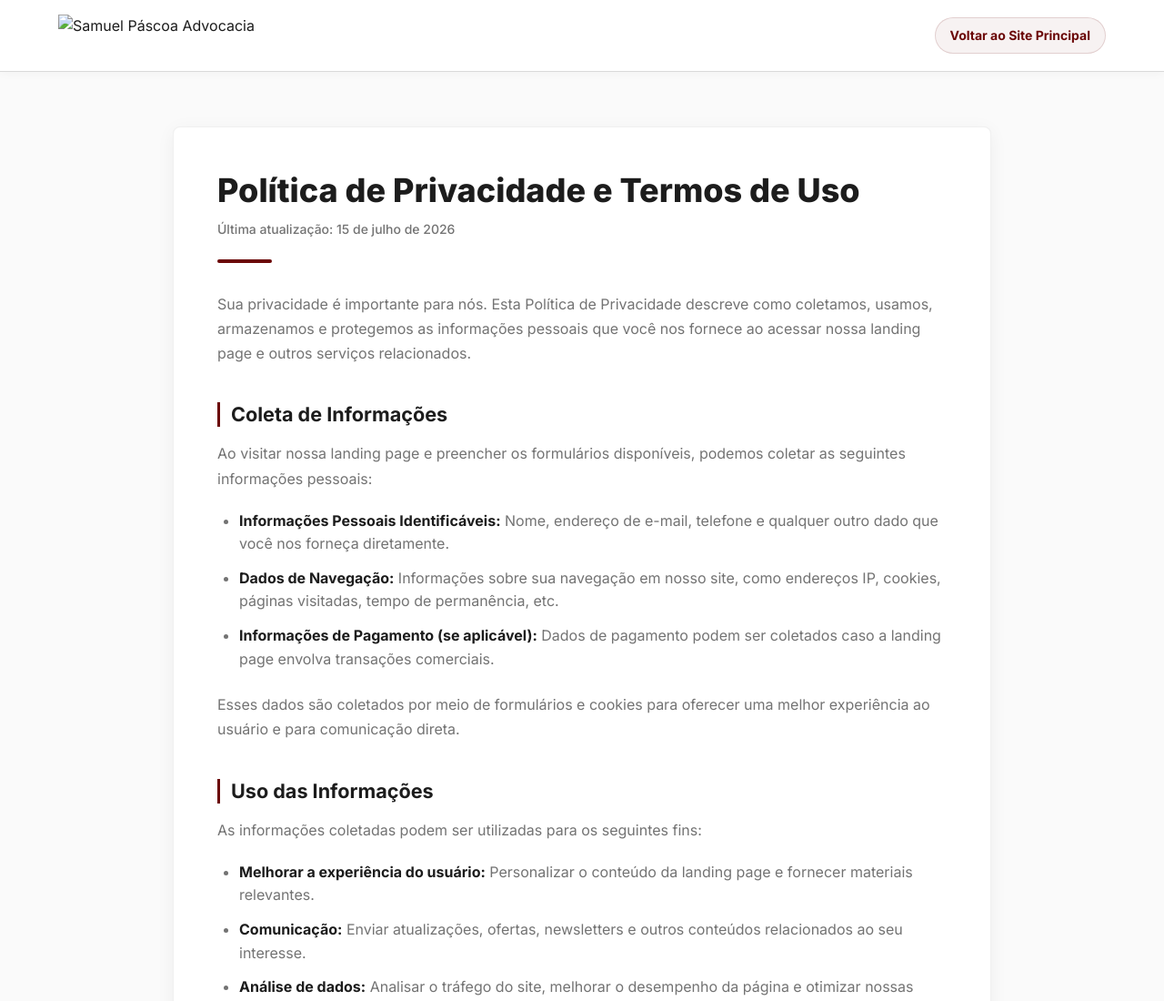
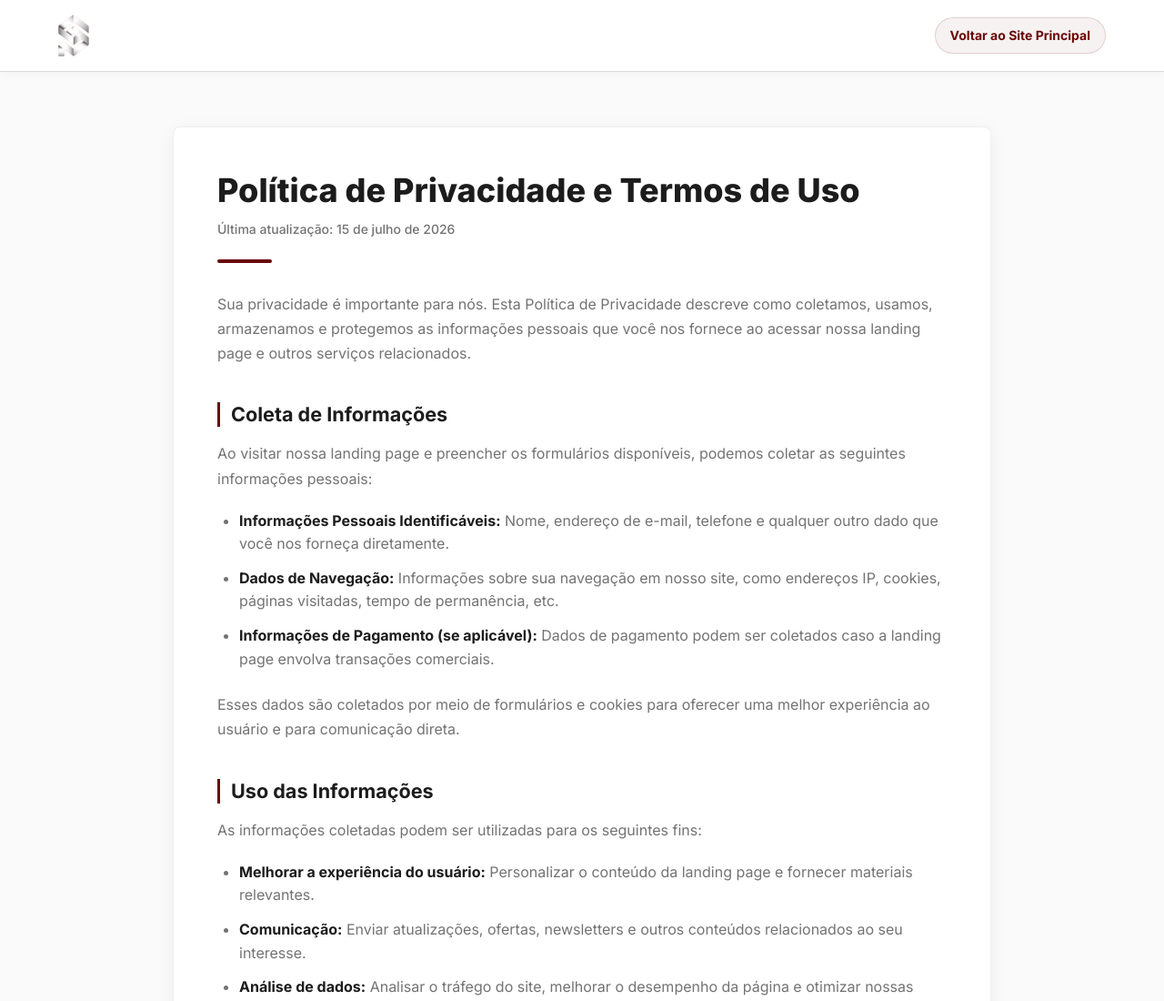
Before and after one commit to camilabsmdev/lp-samuelpascoa, a plain HTML site: page privacidade.html in a window 1280 px wide. Shown: the top 1100 px of the page at 91% size. Drawn offline with Linux system fonts and the light colour scheme.

Commit message:
Update privacidade.html

```diff
--- a/privacidade.html
+++ b/privacidade.html
@@ -20,7 +20,7 @@
     <header class="main-header">
         <div class="container header-container">
             <a href="index.html" class="logo">
-                <img src="assets/logo.png" alt="Samuel Páscoa Advocacia" class="logo-img">
+                <img src="logo.png" alt="Samuel Páscoa Advocacia" class="logo-img">
             </a>
             <a href="index.html" class="header-badge">
                 Voltar ao Site Principal
```
